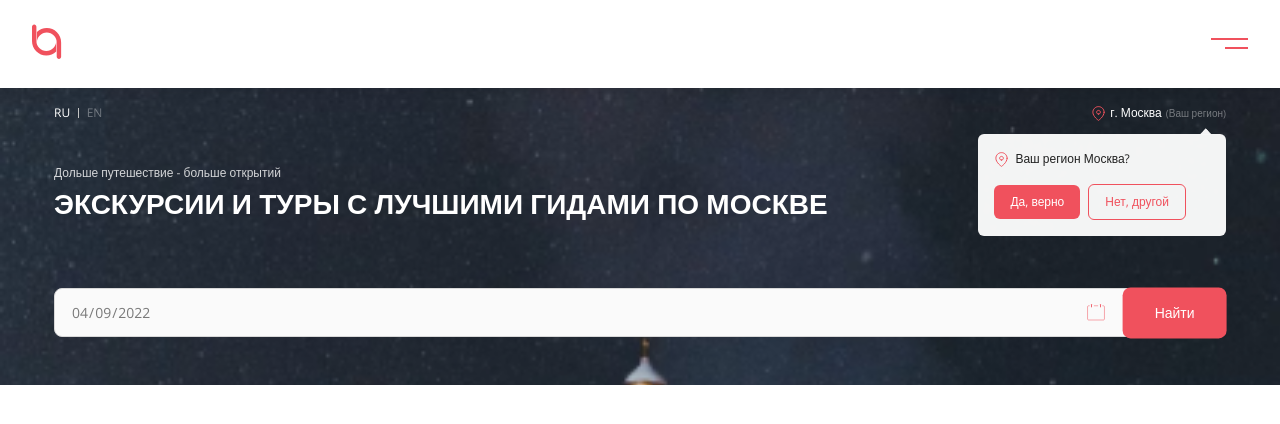
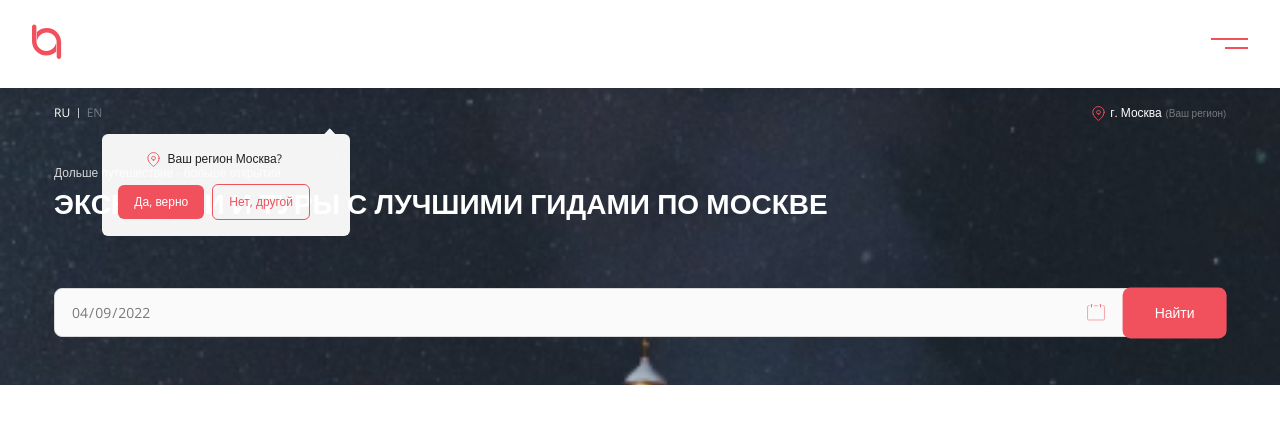
Before and after one commit to eleskin/uneed-guide-react-frontend, a Next.js app: page / in a window 1280 px wide. Shown: the top 424 px of the page. Built offline with nearby package versions, Linux system fonts and the light colour scheme.

Commit message:
feature: Added open and close for Header region selector

```diff
--- a/components/FirstScreen/FirstScreen.js
+++ b/components/FirstScreen/FirstScreen.js
@@ -10,6 +10,15 @@ const FirstScreen = () => {
 	const currentMonth = today.getMonth().toString().length === 2 ? today.getMonth() + 1 : `0${today.getMonth() + 1}`;
 	const currentDate = today.getDate().toString().length === 2 ? today.getDate() : `0${today.getDate()}`;
 	const [date, setDate] = useState(`${currentYear}-${currentMonth}-${currentDate}`);
+	const [isVisibleRegionSelector, setIsVisibleRegionSelector] = useState(true);
+
+	const handleButtonCloseClick = () => {
+		setIsVisibleRegionSelector(false);
+	};
+
+	const handleButtonOpenClick = () => {
+		setIsVisibleRegionSelector(true);
+	};
 
 	return (
 		<div className={styles.FirstScreen}>
@@ -23,6 +32,7 @@ const FirstScreen = () => {
 					</Link>
 				</div>
 				<div className={styles.FirstScreen__location}>
+					<div onClick={handleButtonOpenClick}>
 						<Image
 							src="/assets/images/first-screen/first-screen-map-pin.svg"
 							width={15}
@@ -31,7 +41,10 @@ const FirstScreen = () => {
 						/>
 						<span>г. Москва</span>
 						<i>(Ваш регион)</i>
-					<div className={styles.FirstScreen__region}>
+					</div>
+					<div
+						className={`${styles.FirstScreen__region} ${isVisibleRegionSelector ? styles.FirstScreen__region_active : ''}`}
+					>
 						<header>
 							<Image
 								src="/assets/images/first-screen/first-screen-map-pin.svg"
@@ -42,8 +55,8 @@ const FirstScreen = () => {
 							<span>Ваш регион Москва?</span>
 						</header>
 						<footer>
-							<Button.Primary small={true}>Да, верно</Button.Primary>
-							<Button.Outlined small={true}>Нет, другой</Button.Outlined>
+							<Button.Primary small={true} onClick={handleButtonCloseClick}>Да, верно</Button.Primary>
+							<Button.Outlined small={true} onClick={handleButtonCloseClick}>Нет, другой</Button.Outlined>
 						</footer>
 					</div>
 				</div>
--- a/components/FirstScreen/FirstScreen.module.scss
+++ b/components/FirstScreen/FirstScreen.module.scss
@@ -51,13 +51,14 @@
 		}
 
 		.FirstScreen__location {
+			position: relative;
+			width: 100%;
+			div {
 				display: flex;
 				flex-direction: row;
 				justify-content: flex-end;
 				align-items: center;
 				grid-column-gap: 4px;
-			position: relative;
-			width: 100%;
 
 				span {
 					font-size: rem(12px);
@@ -72,7 +73,7 @@
 					line-height: rem(15px);
 					color: rgba(#ffffff, 0.4);
 				}
-
+			}
 			.FirstScreen__region {
 				position: absolute;
 				background-color: rgba(#ffffff, 0.95);
@@ -82,6 +83,11 @@
 				top: 30px;
 				padding: rem(16px) rem(40px) rem(16px) rem(16px);
 				grid-row-gap: rem(16px);
+				opacity: 0;
+				transform: scale(0.6);
+				transform-origin: 100% 0;
+				z-index: -1;
+				transition: all var(--transition-primary), z-index 0s linear 0.8s;
 
 				header, footer {
 					display: flex;
@@ -122,6 +128,13 @@
 				border-style: solid;
 				border-width: 4px;
 				border-color: rgba(#ffffff, 0.95) transparent transparent rgba(#ffffff, 0.95);
+			}
+
+			.FirstScreen__region_active {
+				opacity: 1;
+				transform: scale(1);
+				z-index: 0;
+				transition: all var(--transition-primary), z-index 0s linear 0s;
 			}
 		}
 	}
```
Lines whose indentation alone changed are shown as unchanged.
